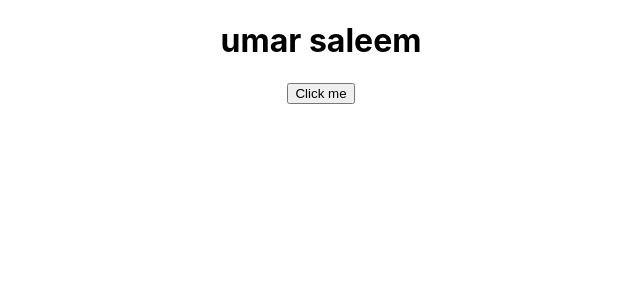
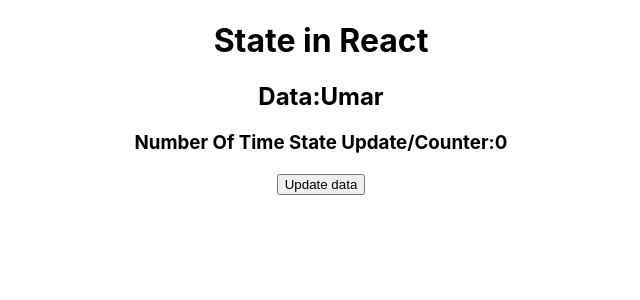
Before and after one commit to UmarSalem/React-Tutorial, a React (Create React App) app: page / in a window 1280 px wide. Shown: the top 300 px of the page, without its empty margins (319-959 px from the left). Built offline with nearby package versions, Linux system fonts and the light colour scheme.

Commit message:
State in Functional Components

```diff
--- a/src/App.js
+++ b/src/App.js
@@ -1,20 +1,27 @@
+import {useState} from 'react';
 import './App.css';
 
 function App() {
- /*  function apple(){
-   alert("Haha you are funny")
-  } */
-  let data="umar saleem"
+// let data, setData="umar";
+const [data,setData]=useState("Umar");
+const [number, setNum]=useState (0)
+ function UpdateData()
+{
+setData("Ibrahim Saleem");
+setNum(number+1)
+// alert(data,number)
+}
+console.warn("Data:"+{data}+"Number:"+number);
 
-  return(
-    <div className='App'>
-{/* <h1>Hello World</h1> */}
 
-<h1>{data}</h1>
-<button onClick={()=>alert("Ibrahim Saleem")}>Click me</button>
-{/* <button onClick={apple}>Click me</button> */}
-    </div>
+  return (
 
+<div className='App'>
+<h1>State in React</h1>
+<h2>Data:{data}</h2>
+<h3>Number Of Time State Update/Counter:{number}</h3>
+<button onClick={UpdateData}>Update data</button>
+</div>
   );
 }
-export default App
+ export default App;
```
